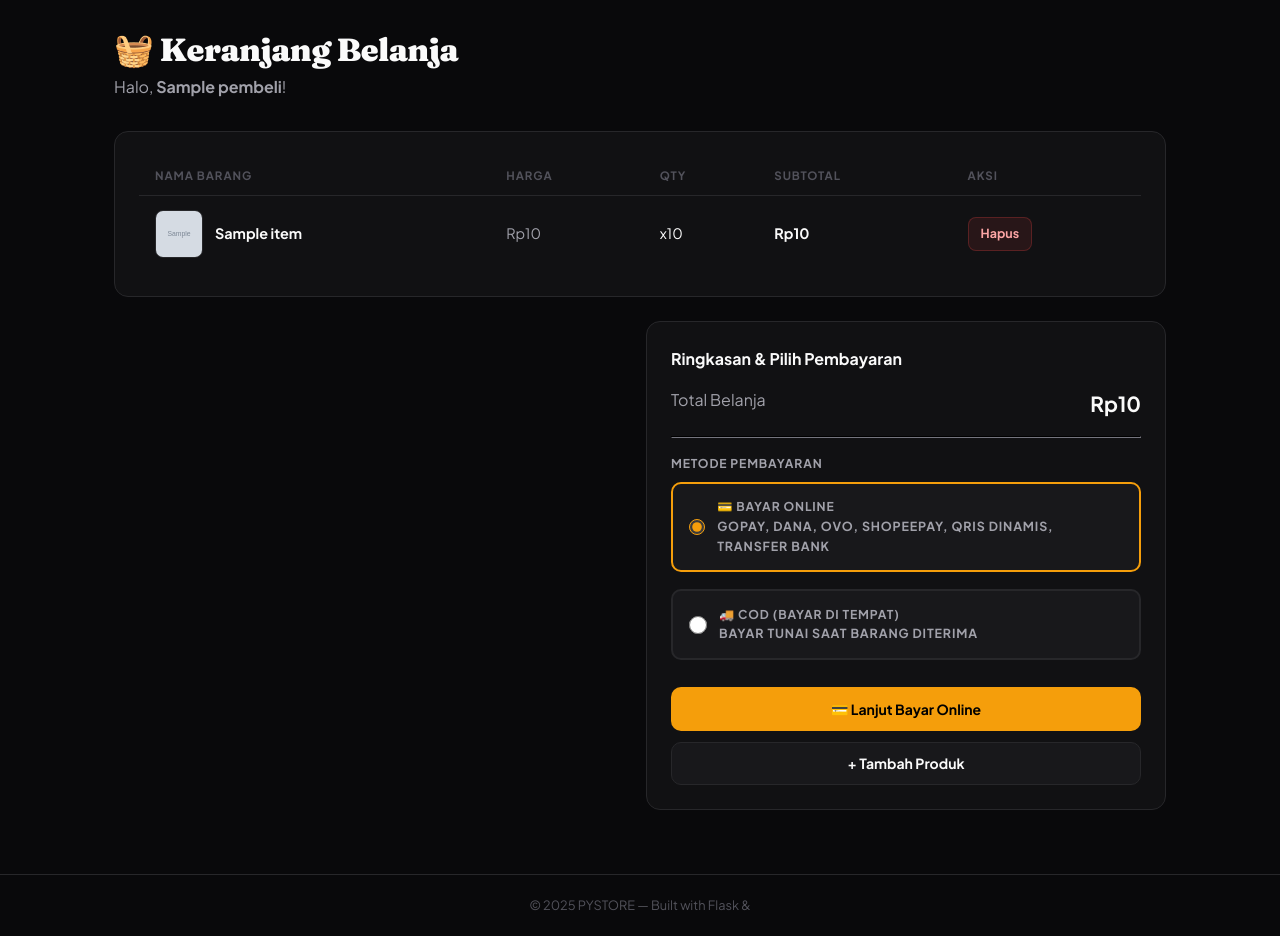
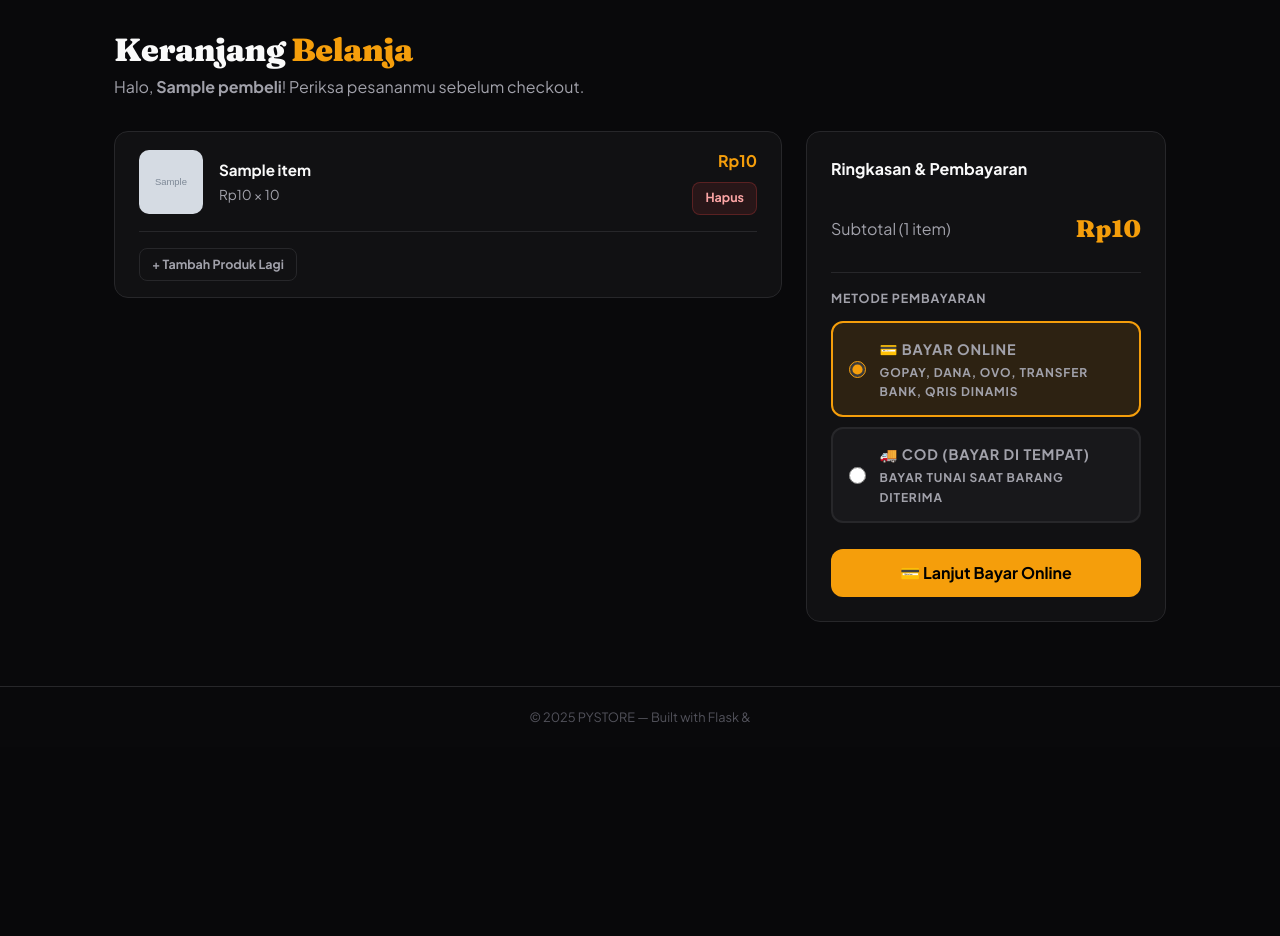
Before and after one commit to GabHub7/pystore, a Flask app: template templates/keranjang.html in a window 1280 px wide. Shown: the part 60-996 px from the top of the page. After the commit the page ends 782 px from the top, so only its background shows below. Run offline with Flask 3, Linux system fonts and the light colour scheme; the template is opened without the code that fills it: most values are stand-ins (such as "Sample title", 1, 10 or a date in 2020); grey boxes marked "Sample" are stand-in pictures.

Commit message:
Update keranjang.html

```diff
--- a/templates/keranjang.html
+++ b/templates/keranjang.html
@@ -1,111 +1,172 @@
 {% extends "base.html" %}
 {% block title %}PYSTORE – Keranjang{% endblock %}
+{% block head %}
+<style>
+  .cart-layout {
+    display: grid;
+    grid-template-columns: 1fr 360px;
+    gap: 1.5rem;
+    align-items: start;
+  }
+  @media(max-width:768px) {
+    .cart-layout { grid-template-columns:1fr; }
+  }
+  .cart-item {
+    display:flex; align-items:center; gap:1rem;
+    padding:1rem 0; border-bottom:1px solid var(--border);
+  }
+  .cart-item:last-child { border-bottom:none; }
+  .cart-item-img {
+    width:64px; height:64px; border-radius:10px;
+    overflow:hidden; background:var(--surface2); flex-shrink:0;
+    display:flex; align-items:center; justify-content:center;
+  }
+  .cart-item-img img { width:100%; height:100%; object-fit:cover; }
+  .cart-item-name { font-weight:700; font-size:0.95rem; }
+  .cart-item-price { color:var(--text2); font-size:0.85rem; margin-top:2px; }
+  .cart-item-sub { color:var(--accent); font-weight:700; font-size:1rem; margin-left:auto; flex-shrink:0; }
+
+  /* Payment method cards */
+  .metode-option {
+    display:flex; align-items:center; gap:0.85rem;
+    padding:0.9rem 1rem;
+    background:var(--surface2); border:2px solid var(--border);
+    border-radius:12px; cursor:pointer;
+    transition:border-color .18s, background .18s;
+    margin-bottom:0.6rem;
+  }
+  .metode-option:last-child { margin-bottom:0; }
+  .metode-option.active {
+    border-color:var(--accent);
+    background:var(--accent-dim);
+  }
+  .metode-option input[type=radio] { accent-color:var(--accent); width:17px; height:17px; flex-shrink:0; }
+  .metode-title { font-weight:700; font-size:0.9rem; margin-bottom:2px; }
+  .metode-desc  { font-size:0.75rem; color:var(--text2); }
+
+  .summary-row {
+    display:flex; justify-content:space-between; align-items:center;
+    padding:0.5rem 0;
+  }
+  .summary-row + .summary-row { border-top:1px solid var(--border); }
+  .summary-total { font-size:1.5rem; font-weight:800; color:var(--accent); font-family:'Fraunces',serif; }
+</style>
+{% endblock %}
 {% block content %}
+
 <div class="page-header">
-  <h1>🧺 Keranjang <span class="text-accent">Belanja</span></h1>
-  <p>Halo, <strong>{{ pembeli }}</strong>!</p>
+  <h1>Keranjang <span class="accent">Belanja</span></h1>
+  <p>Halo, <strong>{{ pembeli }}</strong>! Periksa pesananmu sebelum checkout.</p>
 </div>
+
 {% if not keranjang %}
-  <div class="card" style="text-align:center;padding:3rem;">
-    <p style="font-size:3rem;">🛒</p>
-    <h3>Keranjang Kosong</h3>
-    <a href="/" class="btn btn-primary" style="margin-top:1.2rem;">Ke Toko</a>
+  <div class="card" style="text-align:center;padding:4rem 2rem;">
+    <div style="font-size:3.5rem;margin-bottom:1rem;">🛒</div>
+    <h3>Keranjang Masih Kosong</h3>
+    <p class="text-muted" style="margin-top:0.4rem;">Yuk tambahkan produk favoritmu!</p>
+    <a href="/" class="btn btn-primary" style="margin-top:1.5rem;">Lihat Produk</a>
   </div>
+
 {% else %}
   {% set total = keranjang | sum(attribute='subtotal') %}
-  <div class="card" style="margin-bottom:1.5rem;">
-    <table>
-      <thead><tr><th>Nama Barang</th><th>Harga</th><th>Qty</th><th>Subtotal</th><th>Aksi</th></tr></thead>
-      <tbody>
+  <div class="cart-layout">
+
+    {# ── KOLOM KIRI: item list ── #}
+    <div class="card" style="padding:0 1.5rem;">
       {% for item in keranjang %}
-        <tr>
-          <td>
-            <div style="display:flex;align-items:center;gap:0.75rem;">
+        <div class="cart-item">
+          <div class="cart-item-img">
             {% if item.gambar %}
               <img src="{{ item.gambar }}" alt="{{ item.nama }}"
-                style="width:48px;height:48px;object-fit:cover;border-radius:8px;border:1px solid var(--border);"
                    onerror="this.style.display='none'">
+            {% else %}
+              <span style="font-size:1.5rem;">🛍️</span>
             {% endif %}
-              <strong>{{ item.nama }}</strong>
           </div>
-          </td>
-          <td class="text-muted">Rp{{ "{:,}".format(item.harga) }}</td>
-          <td>x{{ item.jumlah }}</td>
-          <td class="text-accent" style="font-weight:700;">Rp{{ "{:,}".format(item.subtotal) }}</td>
-          <td><a href="/hapus-keranjang/{{ item.id }}" class="btn btn-danger btn-sm">Hapus</a></td>
-        </tr>
+          <div style="flex:1;min-width:0;">
+            <p class="cart-item-name">{{ item.nama }}</p>
+            <p class="cart-item-price">Rp{{ "{:,}".format(item.harga) }} × {{ item.jumlah }}</p>
+          </div>
+          <div style="display:flex;flex-direction:column;align-items:flex-end;gap:0.5rem;flex-shrink:0;">
+            <span class="cart-item-sub">Rp{{ "{:,}".format(item.subtotal) }}</span>
+            <a href="/hapus-keranjang/{{ item.id }}" class="btn btn-danger btn-sm">Hapus</a>
+          </div>
+        </div>
       {% endfor %}
-      </tbody>
-    </table>
+
+      <div style="padding:1rem 0;">
+        <a href="/" class="btn btn-outline btn-sm">+ Tambah Produk Lagi</a>
+      </div>
     </div>
 
-  <div class="card" style="max-width:520px;margin-left:auto;">
-    <h3 style="margin-bottom:1rem;">Ringkasan & Pilih Pembayaran</h3>
-    <div style="display:flex;justify-content:space-between;margin-bottom:1rem;">
-      <span class="text-muted">Total Belanja</span>
-      <strong class="text-accent" style="font-size:1.3rem;">Rp{{ "{:,}".format(total) }}</strong>
+    {# ── KOLOM KANAN: ringkasan & pembayaran ── #}
+    <div style="position:sticky;top:76px;">
+      <div class="card">
+        <h3 style="margin-bottom:1.25rem;">Ringkasan & Pembayaran</h3>
+
+        {# Total #}
+        <div class="summary-row">
+          <span class="text-muted">Subtotal ({{ keranjang|length }} item)</span>
+          <span class="summary-total">Rp{{ "{:,}".format(total) }}</span>
         </div>
-    <hr style="border-color:var(--border);margin-bottom:1rem;">
 
-    <form method="POST" action="/pilih-bayar">
-      <div class="form-group">
-        <label>Metode Pembayaran</label>
-        <div style="display:flex;flex-direction:column;gap:0.6rem;margin-top:0.5rem;" id="metode-list">
+        <hr style="border:none;border-top:1px solid var(--border);margin:1rem 0;">
 
-          <!-- Online -->
-          <label class="metode-card active" id="lbl-midtrans" onclick="pilihMetode('midtrans')"
-            style="display:flex;align-items:center;gap:0.75rem;padding:0.85rem 1rem;background:var(--surface2);border:2px solid var(--accent);border-radius:10px;cursor:pointer;">
-            <input type="radio" name="metode" value="midtrans" checked style="accent-color:var(--accent);width:18px;height:18px;">
+        {# Metode pembayaran #}
+        <form method="POST" action="/pilih-bayar" id="form-bayar">
+          <p style="font-size:0.78rem;font-weight:700;color:var(--text2);text-transform:uppercase;
+                    letter-spacing:.07em;margin-bottom:0.75rem;">Metode Pembayaran</p>
+
+          <label class="metode-option active" id="lbl-midtrans" onclick="pilih('midtrans')">
+            <input type="radio" name="metode" value="midtrans" checked>
             <div>
-              <p style="font-weight:700;margin:0;">💳 Bayar Online</p>
-              <p class="text-muted" style="font-size:0.78rem;margin:0;">GoPay, DANA, OVO, ShopeePay, QRIS dinamis, Transfer Bank</p>
+              <p class="metode-title">💳 Bayar Online</p>
+              <p class="metode-desc">GoPay, DANA, OVO, Transfer Bank, QRIS Dinamis</p>
             </div>
           </label>
 
-          <!-- QRIS statis -->
           {% if qris_tersedia %}
-          <label class="metode-card" id="lbl-qris" onclick="pilihMetode('qris')"
-            style="display:flex;align-items:center;gap:0.75rem;padding:0.85rem 1rem;background:var(--surface2);border:2px solid var(--border);border-radius:10px;cursor:pointer;">
-            <input type="radio" name="metode" value="qris" style="accent-color:var(--accent);width:18px;height:18px;">
+          <label class="metode-option" id="lbl-qris" onclick="pilih('qris')">
+            <input type="radio" name="metode" value="qris">
             <div>
-              <p style="font-weight:700;margin:0;">📷 QRIS (Scan QR)</p>
-              <p class="text-muted" style="font-size:0.78rem;margin:0;">Scan QR lalu konfirmasi pembayaran</p>
+              <p class="metode-title">📷 QRIS Statis</p>
+              <p class="metode-desc">Scan QR code lalu konfirmasi ke admin</p>
             </div>
           </label>
           {% endif %}
 
-          <!-- COD -->
-          <label class="metode-card" id="lbl-cod" onclick="pilihMetode('cod')"
-            style="display:flex;align-items:center;gap:0.75rem;padding:0.85rem 1rem;background:var(--surface2);border:2px solid var(--border);border-radius:10px;cursor:pointer;">
-            <input type="radio" name="metode" value="cod" style="accent-color:var(--accent);width:18px;height:18px;">
+          <label class="metode-option" id="lbl-cod" onclick="pilih('cod')">
+            <input type="radio" name="metode" value="cod">
             <div>
-              <p style="font-weight:700;margin:0;">🚚 COD (Bayar di Tempat)</p>
-              <p class="text-muted" style="font-size:0.78rem;margin:0;">Bayar tunai saat barang diterima</p>
+              <p class="metode-title">🚚 COD (Bayar di Tempat)</p>
+              <p class="metode-desc">Bayar tunai saat barang diterima</p>
             </div>
           </label>
 
-        </div>
-      </div>
-      <button type="submit" id="btn-lanjut" class="btn btn-primary" style="width:100%;justify-content:center;padding:0.8rem;">
+          <button type="submit" id="btn-checkout" class="btn btn-primary btn-full btn-lg" style="margin-top:1rem;">
             💳 Lanjut Bayar Online
           </button>
         </form>
-    <a href="/" class="btn btn-secondary" style="width:100%;justify-content:center;margin-top:0.7rem;">+ Tambah Produk</a>
+      </div>
+    </div>
+
   </div>
 {% endif %}
 
 <script>
-var labels = { midtrans: 'lbl-midtrans', qris: 'lbl-qris', cod: 'lbl-cod' };
-var btnText = { midtrans: '💳 Lanjut Bayar Online', qris: '📷 Lanjut Bayar QRIS', cod: '🚚 Lanjut COD' };
-function pilihMetode(m) {
+var labels = {
+  midtrans: { el:'lbl-midtrans', text:'💳 Lanjut Bayar Online' },
+  qris:     { el:'lbl-qris',     text:'📷 Lanjut Bayar QRIS' },
+  cod:      { el:'lbl-cod',      text:'🚚 Lanjut Order COD' }
+};
+function pilih(m) {
   Object.keys(labels).forEach(function(k) {
-    var el = document.getElementById(labels[k]);
+    var el = document.getElementById(labels[k].el);
     if (!el) return;
-    el.style.borderColor = k === m ? 'var(--accent)' : 'var(--border)';
-    var radio = el.querySelector('input[type=radio]');
-    if (radio) radio.checked = k === m;
+    el.classList.toggle('active', k === m);
+    el.querySelector('input').checked = k === m;
   });
-  document.getElementById('btn-lanjut').innerHTML = btnText[m] || '→ Lanjut';
+  if (labels[m]) document.getElementById('btn-checkout').innerHTML = labels[m].text;
 }
 </script>
 {% endblock %}
```
Lines whose indentation alone changed are shown as unchanged.
